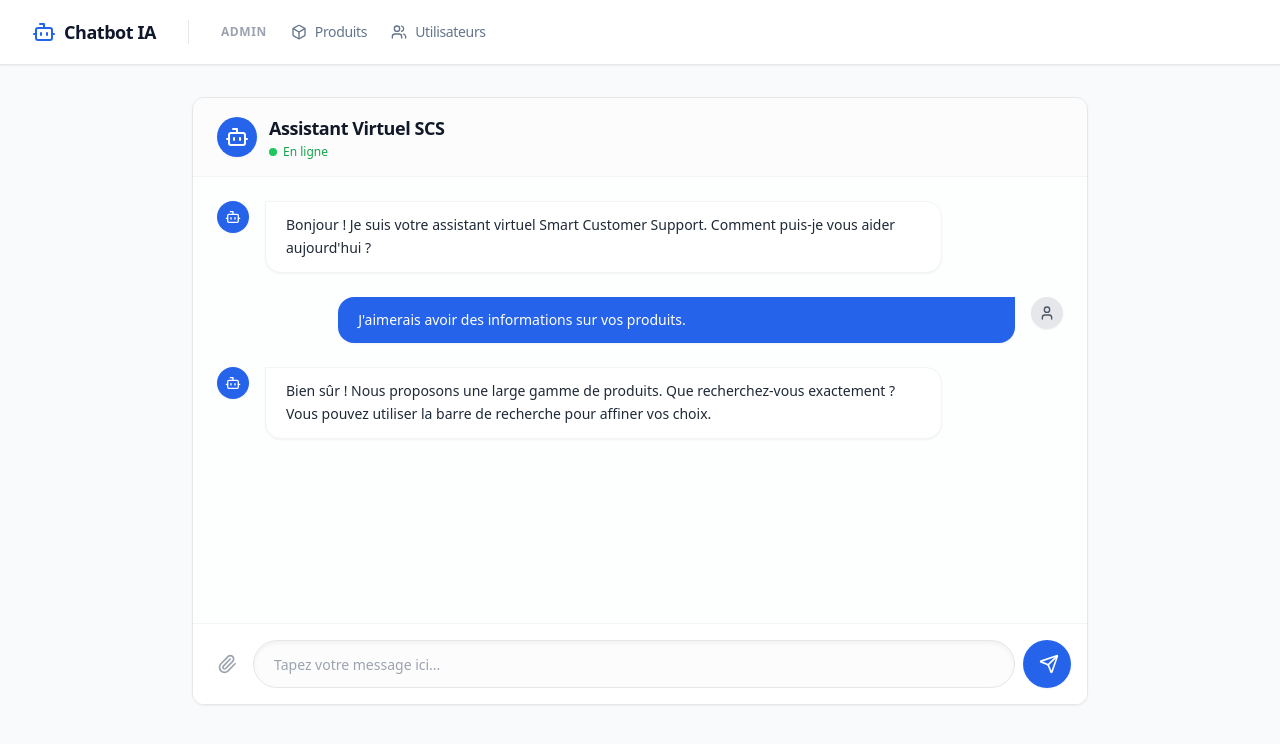
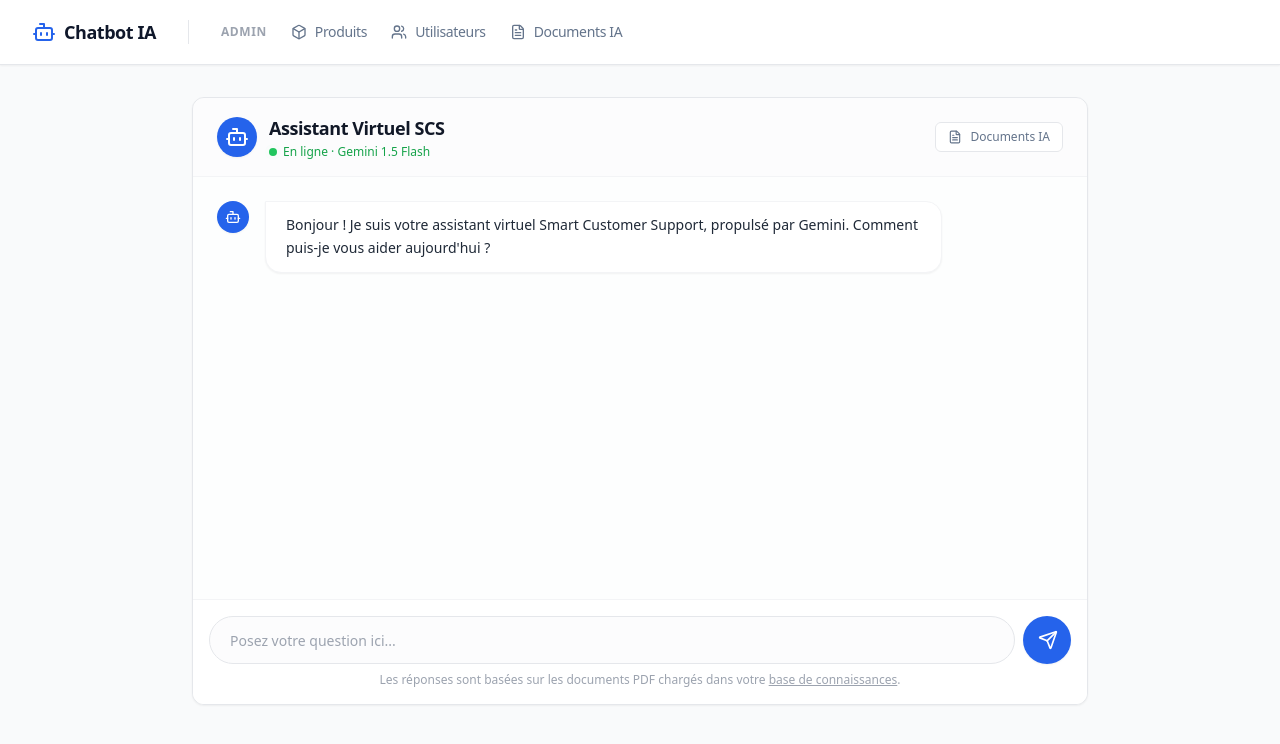
Before and after one commit to NicolasMaku/smart-customer-support, a Flask app: page /chat/ in a window 1280 px wide. Shown: the top 744 px of the page. Run offline with Flask 3, Linux system fonts and the light colour scheme; parts of the project's set-up code (start-up, migrations or seed data) failed here and were passed over; some libraries are stand-ins or nearby versions.

Commit message:
feat: implement chat interface and document management system with Gemini AI integration

```diff
--- a/app.py
+++ b/app.py
@@ -1,3 +1,7 @@
+import os
+from dotenv import load_dotenv
+load_dotenv()  # Load .env before anything else
+
 from flask import Flask, redirect, url_for
 
 from config import Config
@@ -16,6 +20,11 @@ def create_app():
     app.register_blueprint(user_bp)
     app.register_blueprint(chat_bp)
 
+    from routes.document_routes import document_bp
+    app.register_blueprint(document_bp)
+
+    os.makedirs(app.config['UPLOAD_FOLDER'], exist_ok=True)
+
     @app.route("/")
     def home():
         return redirect(url_for("chat.index"))
--- a/config.py
+++ b/config.py
@@ -3,6 +3,7 @@ import os
 
 class Config:
     SECRET_KEY = os.environ.get("SECRET_KEY", "dev-secret-key")
+    GEMINI_API_KEY = os.environ.get("GEMINI_API_KEY", "")
     MYSQL_HOST = "localhost"
     MYSQL_USER = "root"
     MYSQL_PASSWORD = ""
@@ -13,3 +14,6 @@ class Config:
         f"@{MYSQL_HOST}/{MYSQL_DATABASE}?charset=utf8mb4"
     )
     SQLALCHEMY_TRACK_MODIFICATIONS = False
+
+    UPLOAD_FOLDER = os.path.join(os.getcwd(), "uploads", "pdfs")
+    MAX_CONTENT_LENGTH = 16 * 1024 * 1024  # 16 MB limit
--- a/controllers/chat_controller.py
+++ b/controllers/chat_controller.py
@@ -1,6 +1,78 @@
-from flask import render_template
+import os
+from flask import current_app, jsonify, render_template, request
+
+import google.generativeai as genai
+
+from models.document import Document
+
 
 class ChatController:
     @staticmethod
     def index():
         return render_template("chat/index.html")
+
+    @staticmethod
+    def send_message():
+        data = request.get_json()
+        user_message = (data or {}).get("message", "").strip()
+        if not user_message:
+            return jsonify({"error": "Message vide."}), 400
+
+        api_key = current_app.config.get("GEMINI_API_KEY", "")
+        if not api_key:
+            return jsonify({
+                "reply": "⚠️ Clé API Gemini non configurée. Veuillez définir la variable d'environnement `GEMINI_API_KEY`."
+            }), 200
+
+        genai.configure(api_key=api_key)
+
+        # Retrieve all PDFs from DB and upload them to Gemini File API
+        documents = Document.query.all()
+        uploaded_files = []
+        for doc in documents:
+            if os.path.exists(doc.filepath):
+                try:
+                    uploaded_file = genai.upload_file(
+                        doc.filepath,
+                        mime_type="application/pdf"
+                    )
+                    uploaded_files.append(uploaded_file)
+                except Exception as e:
+                    print(f"[ChatController] Error uploading {doc.filepath}: {e}")
+
+        print('Cleee Gemini: ', api_key)
+
+        # Build system instruction
+        system_instruction = (
+            "Tu es un assistant virtuel de support client expert et serviable. "
+            "Réponds toujours en français de manière claire et professionnelle. "
+        )
+        if uploaded_files:
+            system_instruction += (
+                "Tu as accès à une base de connaissances constituée de documents PDF fournis ci-dessous. "
+                "Appuie-toi EXCLUSIVEMENT sur ces documents pour répondre aux questions. "
+                "Si la réponse ne se trouve pas dans les documents, dis-le clairement à l'utilisateur."
+            )
+        else:
+            system_instruction += (
+                "Aucun document de référence n'est disponible pour le moment. "
+                "Réponds de manière générale et informe l'utilisateur que des documents "
+                "peuvent être ajoutés dans la section 'Documents IA' pour améliorer tes réponses."
+            )
+
+        model = genai.GenerativeModel(
+            model_name="gemini-2.5-flash",
+            system_instruction=system_instruction,
+        )
+
+        # Build the content list: PDFs first, then the user question
+        content = uploaded_files + [user_message]
+
+        try:
+            response = model.generate_content(content)
+            reply = response.text
+        except Exception as e:
+            print(f"[ChatController] Gemini API error: {e}")
+            return jsonify({"error": str(e)}), 500
+
+        return jsonify({"reply": reply})
--- a/models/__init__.py
+++ b/models/__init__.py
@@ -1,3 +1,5 @@
 from models.produit import Produit
+from models.users import User
+from models.document import Document
 
-__all__ = ["Produit"]
+__all__ = ["Produit", "User", "Document"]
--- a/requirements.txt
+++ b/requirements.txt
@@ -1,3 +1,5 @@
 Flask==3.0.3
 Flask-SQLAlchemy==3.1.1
 PyMySQL==1.1.1
+google-generativeai>=0.8.0
+python-dotenv>=1.0.0
--- a/routes/chat_routes.py
+++ b/routes/chat_routes.py
@@ -5,3 +5,4 @@ from controllers.chat_controller import ChatController
 chat_bp = Blueprint("chat", __name__, url_prefix="/chat")
 
 chat_bp.add_url_rule("/", "index", ChatController.index, methods=["GET"])
+chat_bp.add_url_rule("/api/message", "send_message", ChatController.send_message, methods=["POST"])
--- a/templates/base.html
+++ b/templates/base.html
@@ -76,6 +76,10 @@
                         <i data-lucide="users" class="w-4 h-4"></i>
                         Utilisateurs
                     </a>
+                    <a class="flex items-center gap-2 font-medium text-sm tracking-tight text-muted-foreground hover:text-foreground transition-colors" href="{{ url_for('document.index') }}">
+                        <i data-lucide="file-text" class="w-4 h-4"></i>
+                        Documents IA
+                    </a>
                 </div>
             </div>
         </div>
--- a/templates/chat/index.html
+++ b/templates/chat/index.html
@@ -5,7 +5,8 @@
 {% block content %}
 <div class="flex flex-col h-[calc(100vh-12rem)] max-w-4xl mx-auto border border-gray-200 rounded-xl bg-white shadow-sm overflow-hidden">
     <!-- Header -->
-    <div class="flex items-center gap-3 px-6 py-4 border-b border-gray-100 bg-gray-50/50">
+    <div class="flex items-center justify-between px-6 py-4 border-b border-gray-100 bg-gray-50/50">
+        <div class="flex items-center gap-3">
             <div class="flex items-center justify-center w-10 h-10 rounded-full bg-blue-600 text-white shadow-sm">
                 <i data-lucide="bot" class="w-6 h-6"></i>
             </div>
@@ -16,9 +17,14 @@
                         <span class="animate-ping absolute inline-flex h-full w-full rounded-full bg-green-400 opacity-75"></span>
                         <span class="relative inline-flex rounded-full h-2 w-2 bg-green-500"></span>
                     </span>
-                En ligne
+                    En ligne · Gemini 1.5 Flash
                 </p>
             </div>
+        </div>
+        <a href="{{ url_for('document.index') }}" class="inline-flex items-center gap-2 text-xs text-muted-foreground hover:text-foreground transition-colors border border-gray-200 rounded-md px-3 py-1.5 bg-white hover:bg-gray-50">
+            <i data-lucide="file-text" class="w-3.5 h-3.5"></i>
+            Documents IA
+        </a>
     </div>
 
     <!-- Messages Area -->
@@ -28,89 +34,117 @@
             <div class="flex-shrink-0 w-8 h-8 rounded-full bg-blue-600 flex items-center justify-center text-white shadow-sm">
                 <i data-lucide="bot" class="w-4 h-4"></i>
             </div>
-            <div class="flex-1 bg-white border border-gray-100 rounded-2xl rounded-tl-none px-5 py-3 shadow-sm inline-block max-w-[80%] text-gray-800">
-                <p class="text-sm leading-relaxed">Bonjour ! Je suis votre assistant virtuel Smart Customer Support. Comment puis-je vous aider aujourd'hui ?</p>
-            </div>
-        </div>
-
-        <!-- User Message (Example) -->
-        <div class="flex gap-4 flex-row-reverse">
-            <div class="flex-shrink-0 w-8 h-8 rounded-full bg-gray-200 flex items-center justify-center text-gray-600 shadow-sm">
-                <i data-lucide="user" class="w-4 h-4"></i>
-            </div>
-            <div class="flex-1 bg-blue-600 text-white rounded-2xl rounded-tr-none px-5 py-3 shadow-sm inline-block max-w-[80%]">
-                <p class="text-sm leading-relaxed">J'aimerais avoir des informations sur vos produits.</p>
-            </div>
-        </div>
-
-        <!-- AI Response (Example) -->
-        <div class="flex gap-4">
-            <div class="flex-shrink-0 w-8 h-8 rounded-full bg-blue-600 flex items-center justify-center text-white shadow-sm">
-                <i data-lucide="bot" class="w-4 h-4"></i>
-            </div>
-            <div class="flex-1 bg-white border border-gray-100 rounded-2xl rounded-tl-none px-5 py-3 shadow-sm inline-block max-w-[80%] text-gray-800">
-                <p class="text-sm leading-relaxed">Bien sûr ! Nous proposons une large gamme de produits. Que recherchez-vous exactement ? Vous pouvez utiliser la barre de recherche pour affiner vos choix.</p>
+            <div class="bg-white border border-gray-100 rounded-2xl rounded-tl-none px-5 py-3 shadow-sm max-w-[80%] text-gray-800">
+                <p class="text-sm leading-relaxed">Bonjour ! Je suis votre assistant virtuel Smart Customer Support, propulsé par Gemini. Comment puis-je vous aider aujourd'hui ?</p>
             </div>
         </div>
     </div>
 
     <!-- Input Area -->
     <div class="p-4 border-t border-gray-100 bg-white">
-        <form class="flex gap-2 items-center" onsubmit="event.preventDefault(); addMessage();">
-            <button type="button" class="p-2 text-gray-400 hover:text-gray-600 transition-colors rounded-full hover:bg-gray-100 flex-shrink-0">
-                <i data-lucide="paperclip" class="w-5 h-5"></i>
-            </button>
-            <input type="text" id="chat-input" placeholder="Tapez votre message ici..." autocomplete="off"
-                class="flex-1 h-12 px-5 rounded-full border border-gray-200 bg-gray-50/50 focus:outline-none focus:ring-2 focus:ring-blue-500/20 focus:border-blue-500 text-sm transition-all shadow-inner">
-            <button type="submit" class="w-12 h-12 rounded-full bg-blue-600 text-white flex items-center justify-center hover:bg-blue-700 transition-colors shadow-sm disabled:opacity-50 flex-shrink-0">
-                <i data-lucide="send" class="w-5 h-5 ml-1"></i>
+        <form class="flex gap-2 items-center" id="chat-form" onsubmit="event.preventDefault(); sendMessage();">
+            <input type="text" id="chat-input" placeholder="Posez votre question ici..." autocomplete="off"
+                class="flex-1 h-12 px-5 rounded-full border border-gray-200 bg-gray-50/50 focus:outline-none focus:ring-2 focus:ring-blue-500/20 focus:border-blue-500 text-sm transition-all">
+            <button type="submit" id="send-btn" class="w-12 h-12 rounded-full bg-blue-600 text-white flex items-center justify-center hover:bg-blue-700 transition-colors shadow-sm flex-shrink-0 disabled:opacity-50 disabled:cursor-not-allowed">
+                <i data-lucide="send" class="w-5 h-5 ml-0.5"></i>
             </button>
         </form>
+        <p class="text-center text-xs text-gray-400 mt-2">Les réponses sont basées sur les documents PDF chargés dans votre <a href="{{ url_for('document.index') }}" class="underline hover:text-blue-500">base de connaissances</a>.</p>
     </div>
 </div>
 
 <script>
-    function addMessage() {
+    const messagesArea = document.getElementById('chat-messages');
     const input = document.getElementById('chat-input');
+    const sendBtn = document.getElementById('send-btn');
+
+    function scrollBottom() {
+        messagesArea.scrollTo({ top: messagesArea.scrollHeight, behavior: 'smooth' });
+    }
+
+    function appendMessage(role, text) {
+        const isUser = role === 'user';
+        // Convert simple markdown-like newlines to <br> for readability
+        const formattedText = text.replace(/\n/g, '<br>');
+        const html = isUser
+            ? `<div class="flex gap-4 flex-row-reverse">
+                <div class="flex-shrink-0 w-8 h-8 rounded-full bg-gray-200 flex items-center justify-center text-gray-600 shadow-sm">
+                    <i data-lucide="user" class="w-4 h-4"></i>
+                </div>
+                <div class="bg-blue-600 text-white rounded-2xl rounded-tr-none px-5 py-3 shadow-sm max-w-[80%]">
+                    <p class="text-sm leading-relaxed">${formattedText}</p>
+                </div>
+               </div>`
+            : `<div class="flex gap-4">
+                <div class="flex-shrink-0 w-8 h-8 rounded-full bg-blue-600 flex items-center justify-center text-white shadow-sm">
+                    <i data-lucide="bot" class="w-4 h-4"></i>
+                </div>
+                <div class="bg-white border border-gray-100 rounded-2xl rounded-tl-none px-5 py-3 shadow-sm max-w-[80%] text-gray-800">
+                    <p class="text-sm leading-relaxed">${formattedText}</p>
+                </div>
+               </div>`;
+        messagesArea.insertAdjacentHTML('beforeend', html);
+        lucide.createIcons();
+        scrollBottom();
+    }
+
+    function appendTypingIndicator() {
+        const html = `<div class="flex gap-4" id="typing-indicator">
+            <div class="flex-shrink-0 w-8 h-8 rounded-full bg-blue-600 flex items-center justify-center text-white shadow-sm">
+                <i data-lucide="bot" class="w-4 h-4"></i>
+            </div>
+            <div class="bg-white border border-gray-100 rounded-2xl rounded-tl-none px-5 py-3.5 shadow-sm">
+                <div class="flex gap-1 items-center h-4">
+                    <span class="w-2 h-2 rounded-full bg-blue-400 animate-bounce" style="animation-delay: 0ms"></span>
+                    <span class="w-2 h-2 rounded-full bg-blue-400 animate-bounce" style="animation-delay: 150ms"></span>
+                    <span class="w-2 h-2 rounded-full bg-blue-400 animate-bounce" style="animation-delay: 300ms"></span>
+                </div>
+            </div>
+        </div>`;
+        messagesArea.insertAdjacentHTML('beforeend', html);
+        lucide.createIcons();
+        scrollBottom();
+    }
+
+    function removeTypingIndicator() {
+        const indicator = document.getElementById('typing-indicator');
+        if (indicator) indicator.remove();
+    }
+
+    async function sendMessage() {
         const text = input.value.trim();
         if (!text) return;
 
-        const messagesArea = document.getElementById('chat-messages');
+        // Show user message & disable input
+        appendMessage('user', text);
+        input.value = '';
+        input.disabled = true;
+        sendBtn.disabled = true;
+        appendTypingIndicator();
 
-        // Add User message
-        const userHtml = `
-        <div class="flex gap-4 flex-row-reverse animate-in slide-in-from-bottom-2 duration-300 mt-6">
-            <div class="flex-shrink-0 w-8 h-8 rounded-full bg-gray-200 flex items-center justify-center text-gray-600 shadow-sm">
-                <i data-lucide="user" class="w-4 h-4"></i>
-            </div>
-            <div class="flex-1 bg-blue-600 text-white rounded-2xl rounded-tr-none px-5 py-3 shadow-sm inline-block max-w-[80%]">
-                <p class="text-sm leading-relaxed">${text}</p>
-            </div>
-        </div>
-        `;
-        messagesArea.insertAdjacentHTML('beforeend', userHtml);
-        lucide.createIcons();
-        input.value = '';
+        try {
+            const response = await fetch('/chat/api/message', {
+                method: 'POST',
+                headers: { 'Content-Type': 'application/json' },
+                body: JSON.stringify({ message: text })
+            });
 
-        // Scroll to bottom smoothly
-        messagesArea.scrollTo({ top: messagesArea.scrollHeight, behavior: 'smooth' });
+            const data = await response.json();
+            removeTypingIndicator();
 
-        // Simulate AI typing...
-        setTimeout(() => {
-            const aiHtml = `
-            <div class="flex gap-4 animate-in slide-in-from-bottom-2 duration-300 mt-6">
-                <div class="flex-shrink-0 w-8 h-8 rounded-full bg-blue-600 flex items-center justify-center text-white shadow-sm">
-                    <i data-lucide="bot" class="w-4 h-4"></i>
-                </div>
-                <div class="flex-1 bg-white border border-gray-100 rounded-2xl rounded-tl-none px-5 py-3 shadow-sm inline-block max-w-[80%] text-gray-800">
-                    <p class="text-sm leading-relaxed">Ceci est une réponse automatique de démonstration. L'intégration de la vraie IA (OpenAI, Gemini...) sera faite dans la prochaine étape !</p>
-                </div>
-            </div>
-            `;
-            messagesArea.insertAdjacentHTML('beforeend', aiHtml);
-            lucide.createIcons();
-            messagesArea.scrollTo({ top: messagesArea.scrollHeight, behavior: 'smooth' });
-        }, 1000);
+            if (data.reply) {
+                appendMessage('ai', data.reply);
+            } else if (data.error) {
+                appendMessage('ai', `⚠️ Erreur : ${data.error}`);
+            }
+        } catch (err) {
+            removeTypingIndicator();
+            appendMessage('ai', '⚠️ Une erreur réseau est survenue. Veuillez réessayer.');
+        } finally {
+            input.disabled = false;
+            sendBtn.disabled = false;
+            input.focus();
+        }
     }
 </script>
 {% endblock %}
```
Also changed, not shown: controllers/document_controller.py (added, +66 -0 lines), models/document.py (added, +10 -0 lines), routes/document_routes.py (added, +10 -0 lines), templates/documents/create.html (added, +46 -0 lines), templates/documents/index.html (added, +68 -0 lines), 2 other files. Lines whose indentation alone changed are shown as unchanged.
